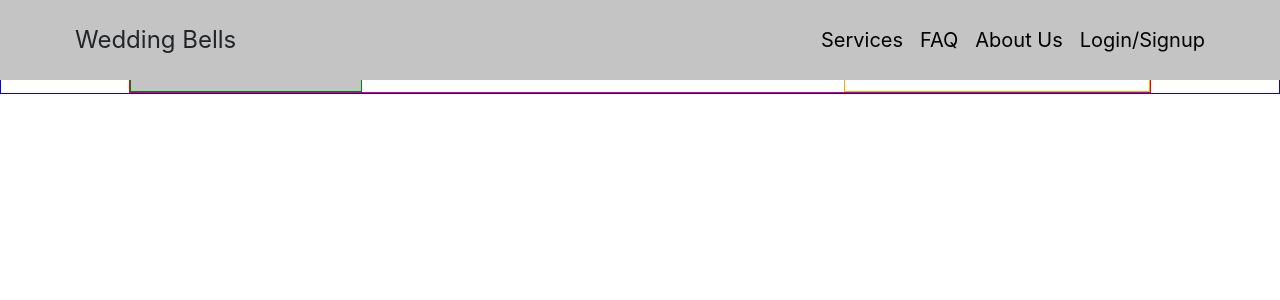
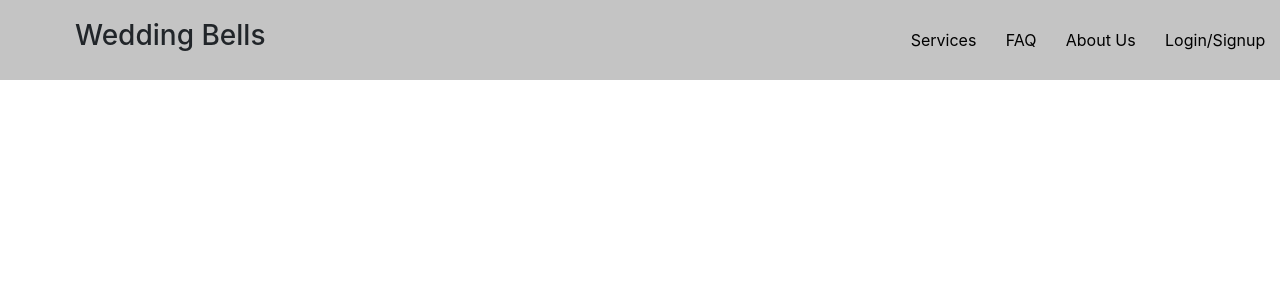
Before and after one commit to BloomTech-Labs/wedding-bells-fe, a React (Create React App) app in the folder weddingbells/: page /SearchBar in a window 1280 px wide. Shown: the top 300 px of the page. Built offline with nearby package versions, Linux system fonts and the light colour scheme.

Commit message:
header and footer are the same

```diff
--- a/weddingbells/src/components/Footer/Footer.js
+++ b/weddingbells/src/components/Footer/Footer.js
@@ -6,9 +6,8 @@ import "../../styles/footer.scss";
 class Footer extends Component {
 	render() {
 		return (
-			<div className="footer">
-				<div className="cont">
-					<div className="logo">
+			<div className="footer-wrapper">
+				<div className="footer-logo">
 					<h3>Wedding Bells </h3>
 				</div>
 				<div className="footer-links">
@@ -26,7 +25,6 @@ class Footer extends Component {
 					</a>
 				</div>
 			</div>
-			</div>
 		);
 	}
 }
--- a/weddingbells/src/components/Header/Header.js
+++ b/weddingbells/src/components/Header/Header.js
@@ -7,7 +7,9 @@ class Header extends Component {
 	render() {
 		return (
 			<div className="header-wrapper">
-				<div className="header-logo">Wedding Bells</div>
+				<div className="header-logo">
+					<h3>Wedding Bells</h3>
+				</div>
 				<div className="header-links">
 					<a href="#services" className="link">
 						Services
--- a/weddingbells/src/styles/footer.scss
+++ b/weddingbells/src/styles/footer.scss
@@ -1,59 +1,37 @@
-.footer {
-	border: 1px blue solid;
+.footer-wrapper {
+	// sizing & placement
 	width: 100%;
+	height: 80px;
+
+	// background
+	background-color: #c4c4c4;
+
+	// display
+	display: flex;
+	flex-direction: row;
+	flex-wrap: wrap;
+	justify-content: space-between;
+	align-items: center;
 }
 
-.footer .cont {
-	border: 1px red solid;
-
-	width: 80%;
-	display: flex;
-	justify-content: space-between;
-	margin: 0 auto;
+.footer-wrapper .footer-logo {
+	// size & placement
+	margin-left: 75px;
 }
 
-.footer .cont .logo {
-	padding: 20px;
+.footer-wrapper .footer-links {
+	// size & placement
+	width: 30%;
 
-	border: 1px green solid;
-	background-color: #c4c4c4;
+	// display
+	display: flex;
+	flex-direction: row;
+	flex-wrap: wrap;
+	justify-content: space-around;
 
-	display: flex;
-	justify-content: space-around;
-	flex-direction: row;
-	vertical-align: middle;
-	h3 {
-		display: flex;
-		justify-content: space-around;
-		flex-direction: column;
-	}
-
-}
-
-.footer .cont .footer-links {
-	padding: 20px;
-	display: flex;
-	justify-content: space-around;
-	flex-direction: row;
-	border: 1px orange solid;
-	width: 30%;
-	a {
-		// margin: 20px;
-		&:link {
-			text-decoration: none;
-			color: black;
-		}
-
-		&:hover {
-			text-decoration: none;
-			color: orange;
-			font-size: 115%;
-		}
-
-		&:visited,
-		&:active {
-			text-decoration: none;
-			color: black;
-		}
+	.link {
+		// text;
+		color: #000000;
+		text-decoration: none;
 	}
 }
--- a/weddingbells/src/styles/header.scss
+++ b/weddingbells/src/styles/header.scss
@@ -14,9 +14,6 @@
 	flex-wrap: wrap;
 	justify-content: space-between;
 	align-items: center;
-
-	// text
-	font-size: 24px;
 }
 
 .header-wrapper .header-logo {
@@ -26,22 +23,17 @@
 
 .header-wrapper .header-links {
 	// size & placement
-	margin-right: 75px;
 	width: 30%;
 
 	// display
 	display: flex;
 	flex-direction: row;
 	flex-wrap: wrap;
-    justify-content: space-between;
+    justify-content: space-around;
 
-    // text
-    text-decoration: none;
+	.link {
+		// text
+		color: #000000;
+		text-decoration: none;
+	}
 }
-
-.header-wrapper .header-links .link {
-    // text
-    color: #000000;
-    font-size: 20px;
-    text-decoration: none;
-}
```
Lines whose indentation alone changed are shown as unchanged.
